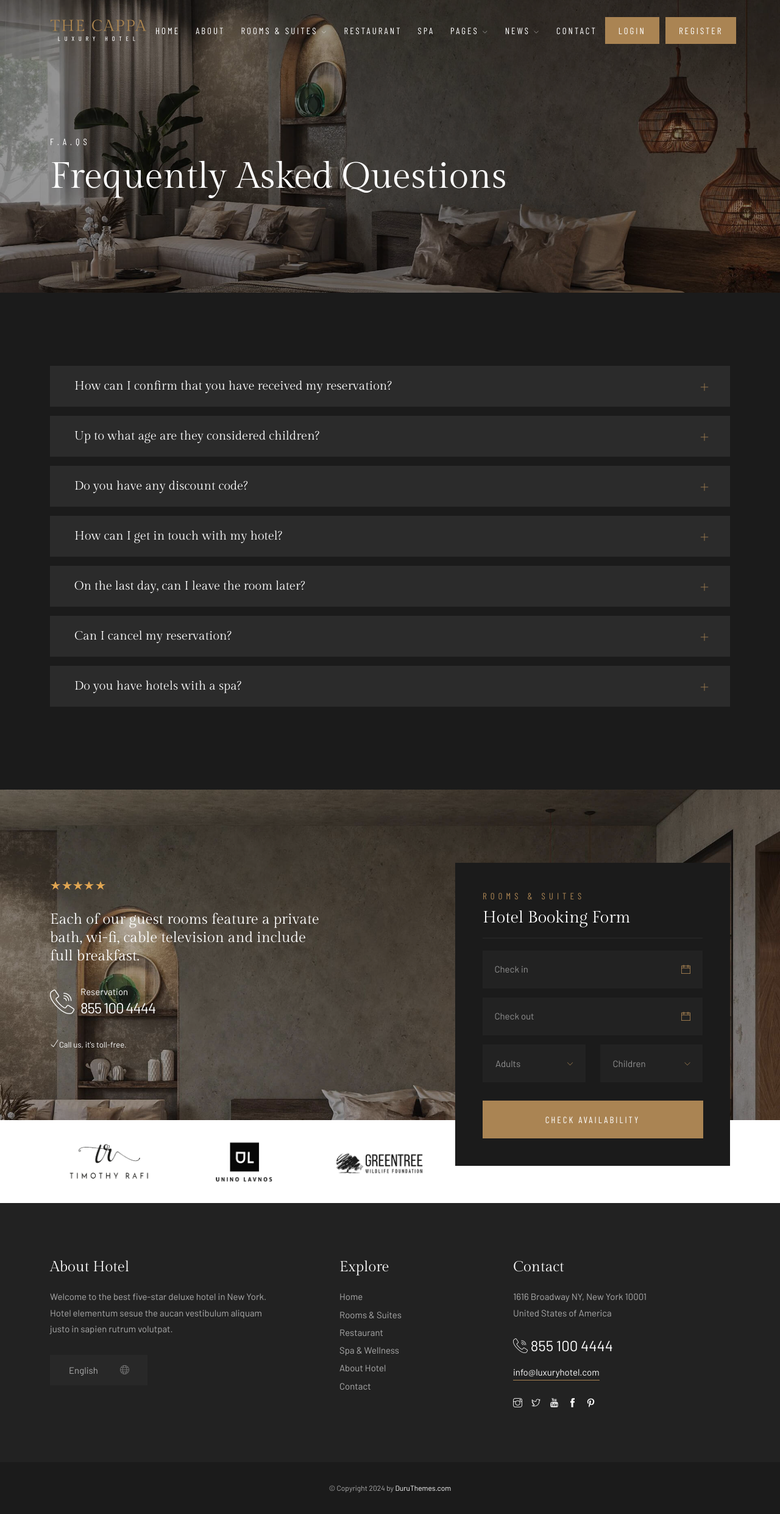
After one commit to Kazi-Rayhan/travelnisa, a Laravel app: page /faqs in a window 1280 px wide. The commit adds this page. Shown: the whole page at 61% size. Run offline with Laravel 12, Linux system fonts and the light colour scheme; data comes from the database, SQL or seed files in the repository; some libraries are stand-ins or nearby versions.

Commit message:
Faq Complete

```diff
--- a/app/Http/Controllers/Frontend/PagesController.php
+++ b/app/Http/Controllers/Frontend/PagesController.php
@@ -3,8 +3,8 @@
 namespace App\Http\Controllers\Frontend;
 
 use App\Http\Controllers\Controller;
+use App\Models\Faq;
 use App\Models\Hotel;
-use Illuminate\Http\Request;
 
 class PagesController extends Controller
 {
@@ -31,7 +31,12 @@ class PagesController extends Controller
             }
         }
 
+        return view('frontend.home_page', compact('groupHotels', ));
+    }
 
-        return view('frontend.home_page', compact('groupHotels',));
+    public function faqsPage()
+    {
+        $faqs = Faq::orderBy('order', 'asc')->latest('id')->get();
+        return view('frontend.faq_page', compact('faqs'));
     }
 }
--- a/app/Models/Contact.php
+++ b/app/Models/Contact.php
@@ -8,4 +8,6 @@ use Illuminate\Database\Eloquent\Model;
 class Contact extends Model
 {
     use HasFactory;
+
+    protected $guarded=['id'];
 }
--- a/app/Models/Faq.php
+++ b/app/Models/Faq.php
@@ -8,4 +8,5 @@ use Illuminate\Database\Eloquent\Model;
 class Faq extends Model
 {
     use HasFactory;
+    protected $guarded=['id'];
 }
--- a/app/Models/Slider.php
+++ b/app/Models/Slider.php
@@ -8,6 +8,6 @@ use Illuminate\Database\Eloquent\Model;
 class Slider extends Model
 {
     use HasFactory;
-    protected $guarded = [];
+    protected $guarded = ['id'];
 
 }
--- a/database/seeders/DatabaseSeeder.php
+++ b/database/seeders/DatabaseSeeder.php
@@ -17,6 +17,7 @@ class DatabaseSeeder extends Seeder
             RoleSeeder::class,
             HotelSeeder::class,
             RoomTypeSeeder::class,
+            FaqSeeder::class,
         ]);
     }
 }
--- /dev/null
+++ b/resources/views/frontend/faq_page.blade.php
@@ -0,0 +1,170 @@
+@extends('layouts.app')
+@section('title')
+    Faqs
+@endsection
+@push('front_style')
+@endpush
+@section('content')
+    <!-- Header Banner -->
+    <div class="banner-header section-padding valign bg-img bg-fixed" data-overlay-dark="4"
+        data-background="{{ asset('assets/frontend') }}/img/slider/5.jpg">
+        <div class="container">
+            <div class="row">
+                <div class="col-md-12 text-left caption mt-90">
+                    <h5>F.A.Qs</h5>
+                    <h1>Frequently Asked Questions</h1>
+                </div>
+            </div>
+        </div>
+    </div>
+    <!-- Faqs -->
+    @if ($faqs->count() > 0)
+        <section class="section-padding bg-darkblack">
+            <div class="container">
+                <div class="row">
+                    <div class="col-md-12">
+                        <ul class="accordion-box clearfix">
+                            @foreach ($faqs as $faq)
+                                <li class="accordion block">
+                                    <div class="acc-btn">{{ $faq->title }}</div>
+                                    <div class="acc-content">
+                                        <div class="content">
+                                            <div class="text">{{ $faq->body }}</div>
+                                        </div>
+                                    </div>
+                                </li>
+                            @endforeach
+                        </ul>
+                    </div>
+                </div>
+            </div>
+        </section>
+    @endif
+    <!-- Reservation & Booking Form -->
+    <section class="testimonials">
+        <div class="background bg-img bg-fixed section-padding pb-0"
+            data-background="{{ asset('assets/frontend') }}/img/slider/2.jpg" data-overlay-dark="2">
+            <div class="container">
+                <div class="row">
+                    <!-- Reservation -->
+                    <div class="col-md-5 mb-30 mt-30">
+                        <p><i class="star-rating"></i><i class="star-rating"></i><i class="star-rating"></i><i
+                                class="star-rating"></i><i class="star-rating"></i></p>
+                        <h5>Each of our guest rooms feature a private bath, wi-fi, cable television and include full
+                            breakfast.</h5>
+                        <div class="reservations mb-30">
+                            <div class="icon color-1"><span class="flaticon-call"></span></div>
+                            <div class="text">
+                                <p class="color-1">Reservation</p> <a class="color-1" href="tel:855-100-4444">855 100
+                                    4444</a>
+                            </div>
+                        </div>
+                        <p><i class="ti-check"></i><small>Call us, it's toll-free.</small></p>
+                    </div>
+                    <!-- Booking From -->
+                    <div class="col-md-5 offset-md-2">
+                        <div class="booking-box">
+                            <div class="head-box">
+                                <h6>Rooms & Suites</h6>
+                                <h4>Hotel Booking Form</h4>
+                            </div>
+                            <div class="booking-inner clearfix">
+                                <form action="rooms2.html" class="form1 clearfix">
+                                    <div class="row">
+                                        <div class="col-md-12">
+                                            <div class="input1_wrapper">
+                                                <label>Check in</label>
+                                                <div class="input1_inner">
+                                                    <input type="text" class="form-control input datepicker"
+                                                        placeholder="Check in">
+                                                </div>
+                                            </div>
+                                        </div>
+                                        <div class="col-md-12">
+                                            <div class="input1_wrapper">
+                                                <label>Check out</label>
+                                                <div class="input1_inner">
+                                                    <input type="text" class="form-control input datepicker"
+                                                        placeholder="Check out">
+                                                </div>
+                                            </div>
+                                        </div>
+                                        <div class="col-md-6">
+                                            <div class="select1_wrapper">
+                                                <label>Adults</label>
+                                                <div class="select1_inner">
+                                                    <select class="select2 select" style="width: 100%">
+                                                        <option value="0">Adults</option>
+                                                        <option value="1">1</option>
+                                                        <option value="2">2</option>
+                                                        <option value="3">3</option>
+                                                        <option value="4">4</option>
+                                                    </select>
+                                                </div>
+                                            </div>
+                                        </div>
+                                        <div class="col-md-6">
+                                            <div class="select1_wrapper">
+                                                <label>Children</label>
+                                                <div class="select1_inner">
+                                                    <select class="select2 select" style="width: 100%">
+                                                        <option value="0">Children</option>
+                                                        <option value="1">1</option>
+                                                        <option value="2">2</option>
+                                                        <option value="3">3</option>
+                                                        <option value="4">4</option>
+                                                    </select>
+                                                </div>
+                                            </div>
+                                        </div>
+                                        <div class="col-md-12">
+                                            <button type="submit" class="btn-form1-submit mt-15">Check
+                                                Availability</button>
+                                        </div>
+                                    </div>
+                                </form>
+                            </div>
+                        </div>
+                    </div>
+                </div>
+            </div>
+        </div>
+    </section>
+    <!-- Clients -->
+    <section class="clients">
+        <div class="container">
+            <div class="row">
+                <div class="col-md-7">
+                    <div class="owl-carousel owl-theme">
+                        <div class="clients-logo">
+                            <a href="#0"><img src="{{ asset('assets/frontend') }}/img/clients/1.png"
+                                    alt=""></a>
+                        </div>
+                        <div class="clients-logo">
+                            <a href="#0"><img src="{{ asset('assets/frontend') }}/img/clients/2.png"
+                                    alt=""></a>
+                        </div>
+                        <div class="clients-logo">
+                            <a href="#0"><img src="{{ asset('assets/frontend') }}/img/clients/3.png"
+                                    alt=""></a>
+                        </div>
+                        <div class="clients-logo">
+                            <a href="#0"><img src="{{ asset('assets/frontend') }}/img/clients/4.png"
+                                    alt=""></a>
+                        </div>
+                        <div class="clients-logo">
+                            <a href="#0"><img src="{{ asset('assets/frontend') }}/img/clients/5.png"
+                                    alt=""></a>
+                        </div>
+                        <div class="clients-logo">
+                            <a href="#0"><img src="{{ asset('assets/frontend') }}/img/clients/6.png"
+                                    alt=""></a>
+                        </div>
+                    </div>
+                </div>
+            </div>
+        </div>
+    </section>
+@endsection
+@push('front_script')
+@endpush
--- a/resources/views/layouts/partials/navbar.blade.php
+++ b/resources/views/layouts/partials/navbar.blade.php
@@ -39,7 +39,7 @@
                         <li><a href="team.html" class="dropdown-item"><span>Team</span></a></li>
                         <li><a href="pricing.html" class="dropdown-item"><span>Pricing</span></a></li>
                         <li><a href="careers.html" class="dropdown-item"><span>Careers</span></a></li>
-                        <li><a href="faq.html" class="dropdown-item"><span>F.A.Qs</span></a></li>
+                        <li><a href="{{ route('faq_page') }}" class="dropdown-item"><span>F.A.Qs</span></a></li>
                         <li class="dropdown-submenu dropdown">
                             <a class="dropdown-item dropdown-toggle" data-bs-toggle="dropdown"
                                 data-bs-auto-close="outside" aria-expanded="false" href="#"><span>Other Pages <i
--- a/routes/web.php
+++ b/routes/web.php
@@ -9,6 +9,7 @@ use Illuminate\Support\Facades\Route;
 
 Route::prefix('/')->group(function () {
     Route::get('', [PagesController::class, 'homePage'])->name('home_page');
+    Route::get('faqs', [PagesController::class, 'faqsPage'])->name('faq_page');
     Route::get('single-hotel/{hotel}', [HotelController::class, 'show'])->name('single_hotel');
 });
 
```
Also changed, not shown: app/Filament/Resources/FaqResource.php (+14 -9 lines), database/seeders/FaqSeeder.php (added, +61 -0 lines), database/migrations/2024_09_22_075238_create_faqs_table.php.
